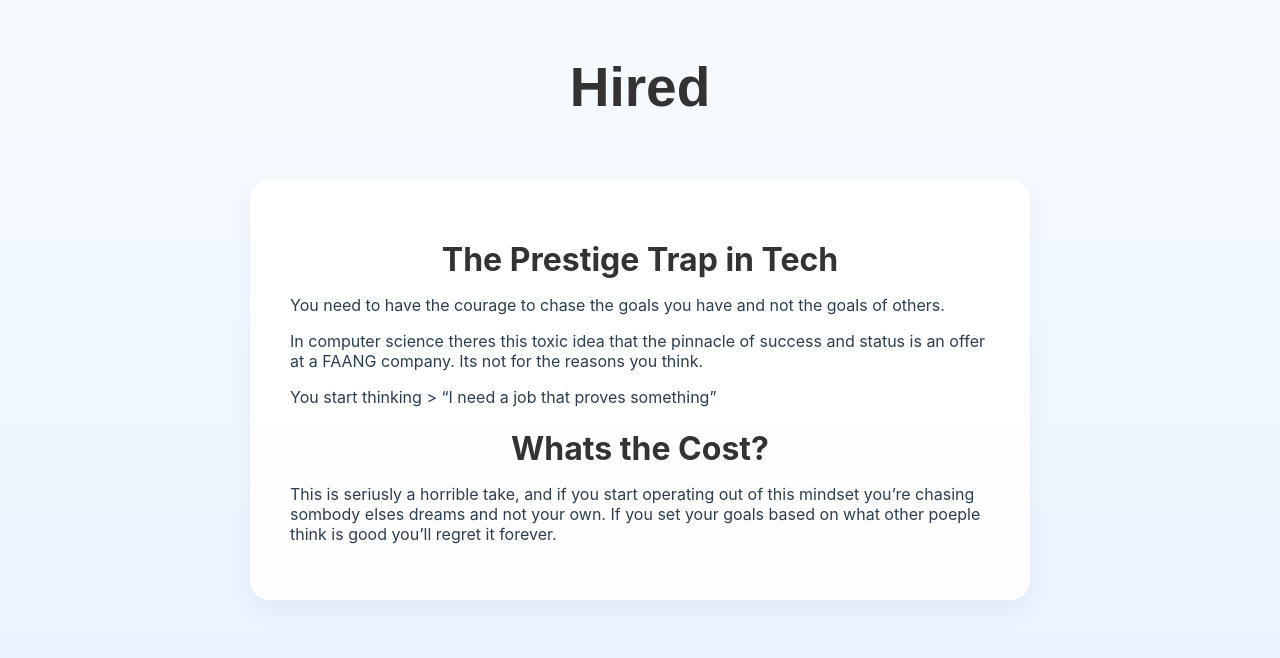
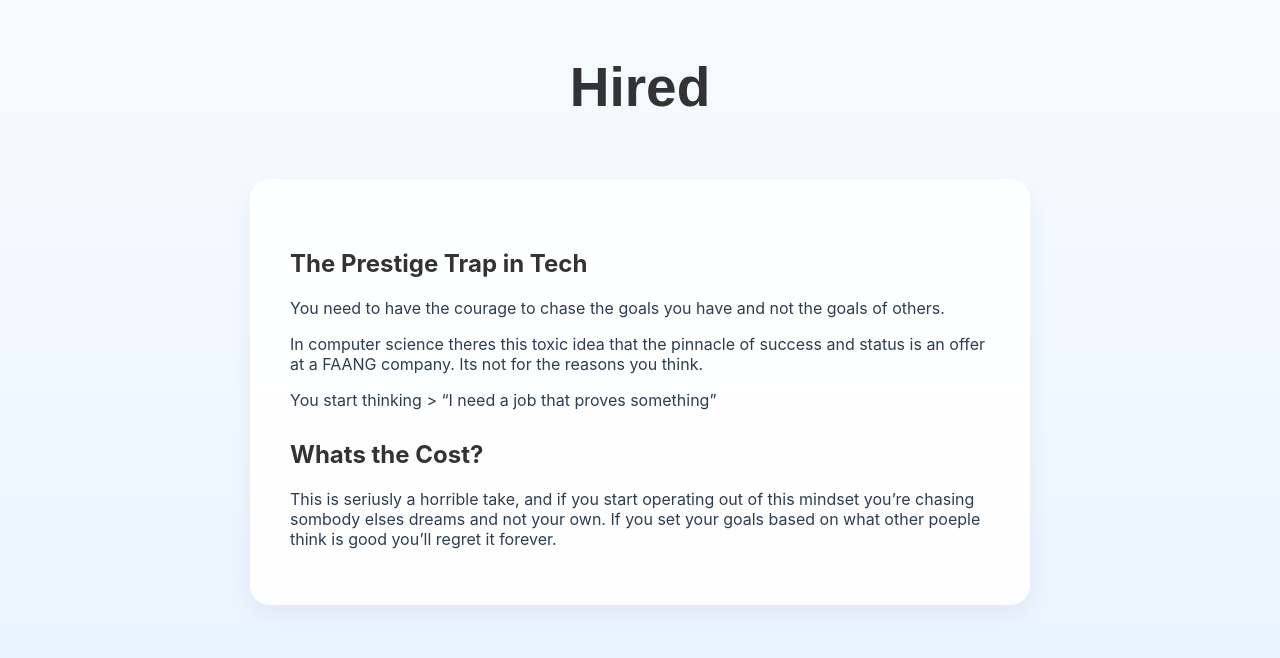
Before and after one commit to hiredmaybe67/hiredmaybe67.github.io, a Jekyll site: the page built from prestigeTrap.md, in a window 1280 px wide. Shown: the top 658 px of the page. Built offline with Jekyll 4.4.1, drawn with Linux system fonts in a browser that asks for light colours.

```diff
--- a/prestigeTrap.md
+++ b/prestigeTrap.md
@@ -3,7 +3,7 @@ layout: default
 title: the prestige trap in tech
 ---
 
-# The Prestige Trap in Tech
+## The Prestige Trap in Tech
 
 You need to have the courage to chase the goals you have and not the goals of others.
 
@@ -11,6 +11,6 @@ In computer science theres this toxic idea that the pinnacle of success and stat
 
 You start thinking > “I need a job that proves something”
 
-# Whats the Cost?
+## Whats the Cost?
 
 This is seriusly a horrible take, and if you start operating out of this mindset you're chasing sombody elses dreams and not your own. If you set your goals based on what other poeple think is good you'll regret it forever.
```
